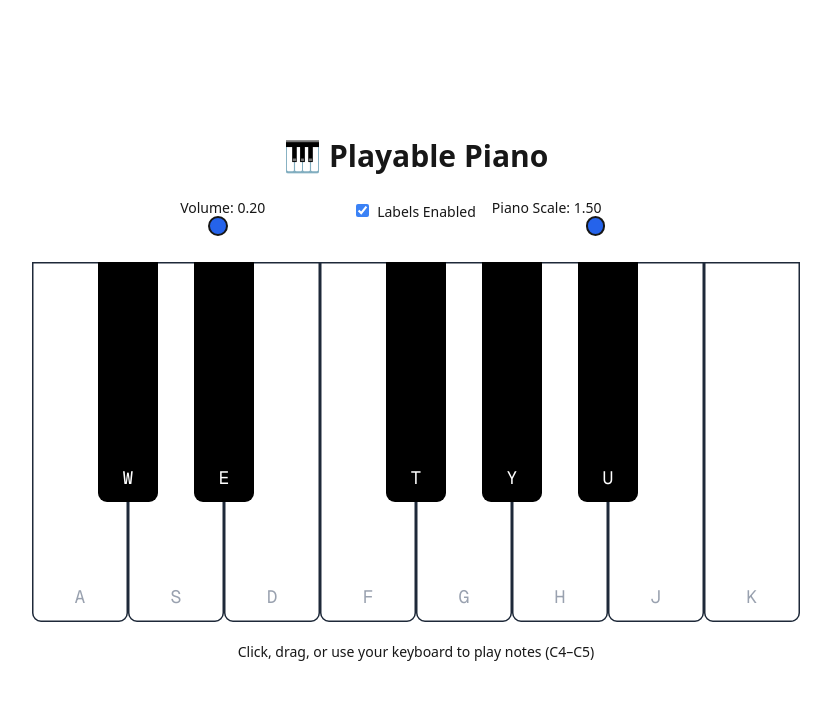
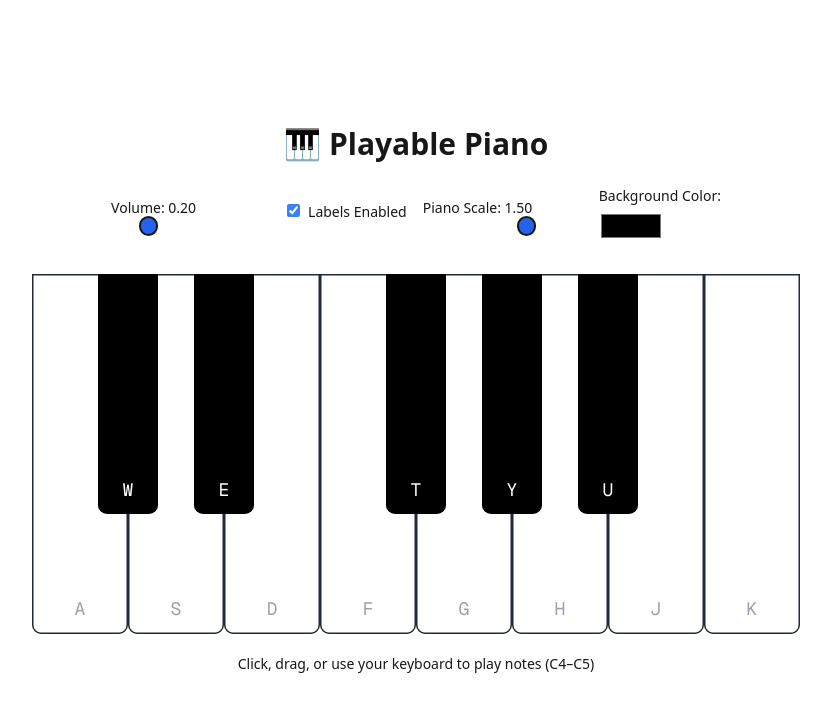
Before and after one commit to AidenCarrera/solfege-piano, a Next.js app: page / in a window 1280 px wide. Shown: the top 712 px of the page, without its empty margins (224-1055 px from the left). Built offline with nearby package versions, Linux system fonts and the light colour scheme.

Commit message:
Add background color picker to Piano component
Introduces a color input allowing users to customize the background color of the Piano component. The selected color is managed via state and applied to the main container's background style.

```diff
--- a/src/components/Piano.tsx
+++ b/src/components/Piano.tsx
@@ -22,6 +22,7 @@ export default function Piano() {
   const [volume, setVolume] = useState<number>(DEFAULT_CONFIG.DEFAULT_VOLUME);
   const [labelsEnabled, setLabelsEnabled] = useState<boolean>(DEFAULT_CONFIG.DEFAULT_LABELS_ENABLED);
   const [pianoScale, setPianoScale] = useState<number>(DEFAULT_CONFIG.DEFAULT_PIANO_SCALE);
+  const [bgColor, setBgColor] = useState<string>("var(--background)");
 
   const pressedKeys = useRef<Set<string>>(new Set());
   const lastPlayedTimes = useRef<Record<string, number>>({});
@@ -101,7 +102,7 @@ export default function Piano() {
   return (
     <main
       className="flex flex-col items-center justify-center min-h-screen select-none"
-      style={{ background: "var(--background)" }}
+      style={{ background: bgColor }}
     >
       <h1
         className="text-3xl font-semibold mb-6"
@@ -123,6 +124,7 @@ export default function Piano() {
           />
         </div>
 
+        {/* Labels Enabled */}
         <div className="flex flex-col">
           <label className="text-sm mb-1">
             <input
@@ -135,6 +137,7 @@ export default function Piano() {
           </label>
         </div>
 
+        {/* Piano Scale */}
         <div className="flex flex-col">
           <label className="text-sm mb-1">Piano Scale: {pianoScale.toFixed(2)}</label>
           <input
@@ -143,6 +146,17 @@ export default function Piano() {
             value={pianoScale}
             onChange={(e) => setPianoScale(parseFloat(e.target.value))}
             className="w-40"
+          />
+        </div>
+
+        {/* Background Color Picker */}
+        <div className="flex flex-col">
+          <label className="text-sm mb-1">Background Color:</label>
+          <input
+            type="color"
+            value={bgColor}
+            onChange={(e) => setBgColor(e.target.value)}
+            className="w-16 h-8 p-0 border-0"
           />
         </div>
       </div>
```
